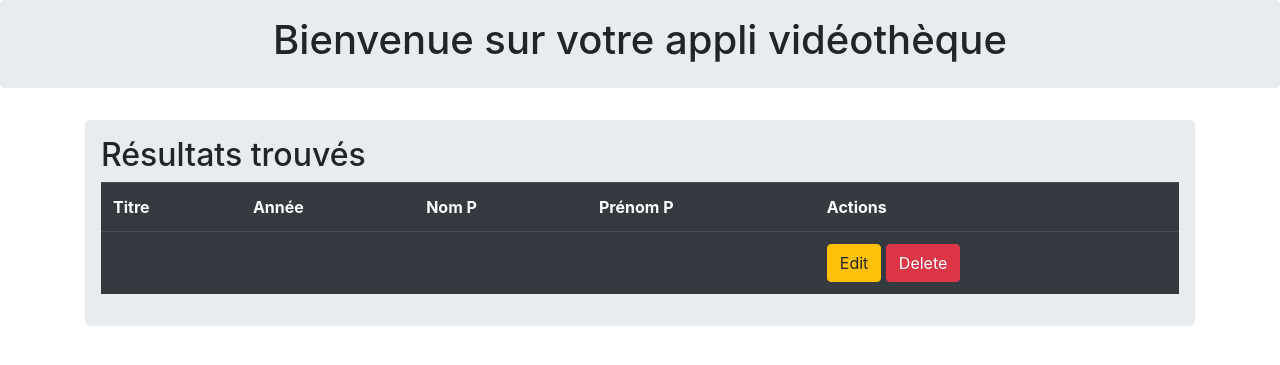
After one commit to BassirouD/Videotheque-front-and-back, a Flask app: template front/templates/search.html in a window 1280 px wide. The commit adds this page. Shown: the top 365 px of the page. Run offline with Flask 2, Linux system fonts and the light colour scheme; the template is opened without the code that fills it, so the values that code supplies are empty.

Commit message:
Search movie function implemented on the frond

```diff
--- a/front/app.py
+++ b/front/app.py
@@ -133,9 +133,20 @@ def updatemovie(filename='test', titre='test'):
         'nnomR': request.form['nnomR'],
         'nprenomR': request.form['nprenomR']
     }
-    print('payload----->:',payload)
     url='http://127.0.0.1:5001/api/updateMovie/'+filename+'/'+titre
-    print('url-->',url)
     r = requests.post(url, data = payload)
-    print('r--->:',r.content)
     return redirect(url_for('home', filename=filename))
+
+@app.route('/searchmovie/<filename>',methods=['POST'])
+def searchmovie(filename='test',):
+    title = request.form['title'],
+    print('filename: ', filename)
+    print('titre: ', title)
+    payload = {
+        'title': title,
+    }
+    url='http://127.0.0.1:5001/api/searchmovie/'+filename
+    r = requests.post(url, data=payload)
+    data = json.loads(r.content.decode())
+    print('--------data--->:', data)
+    return render_template('search.html', data=data)
--- /dev/null
+++ b/front/package.json
@@ -0,0 +1,5 @@
+{
+  "dependencies": {
+    "bootstrap-icons": "^1.10.2"
+  }
+}
--- /dev/null
+++ b/front/templates/search.html
@@ -0,0 +1,43 @@
+{% extends 'base.html' %}
+{% include 'header.html' %}
+
+{% block title %} {% endblock %}
+
+{% block body %}
+
+    <div class="container">
+        <div class="row">
+            <div class="col md-12">
+                <div class="jumbotron p-3">
+                    <h2>Résultats trouvés</h2>
+
+
+                    <table class="table table-hover table-dark">
+                        <tr>
+                            <th>Titre</th>
+                            <th>Année</th>
+                            <th>Nom P</th>
+                            <th>Prénom P</th>
+                            <th>Actions</th>
+                        </tr>
+
+                                <tr>
+                                    <td>{{ data['titre'] }}</td>
+                                    <td>{{ data['annee'] }}</td>
+                                    <td>{{ data['realisateur']['nom'] }}</td>
+                                    <td>{{ data['realisateur']['prenom'] }}</td>
+
+                                    <td>
+                                        <a href="" class="btn btn-warning btn-xs">Edit</a>
+                                        <a href="" class="btn btn-danger btn-xs"
+                                        onclick="return confirm('Are you sure to delete?')">Delete</a>
+                                    </td>
+                                </tr>
+
+                    </table>
+                </div>
+            </div>
+        </div>
+    </div>
+
+{% endblock %}
```
Also changed, not shown: back/VideoAPI.py (+6 -4 lines), back/videotheque/Vdiallo.json (+22 -4 lines), front/templates/home.html (+9 -0 lines), front/package-lock.json (added).
